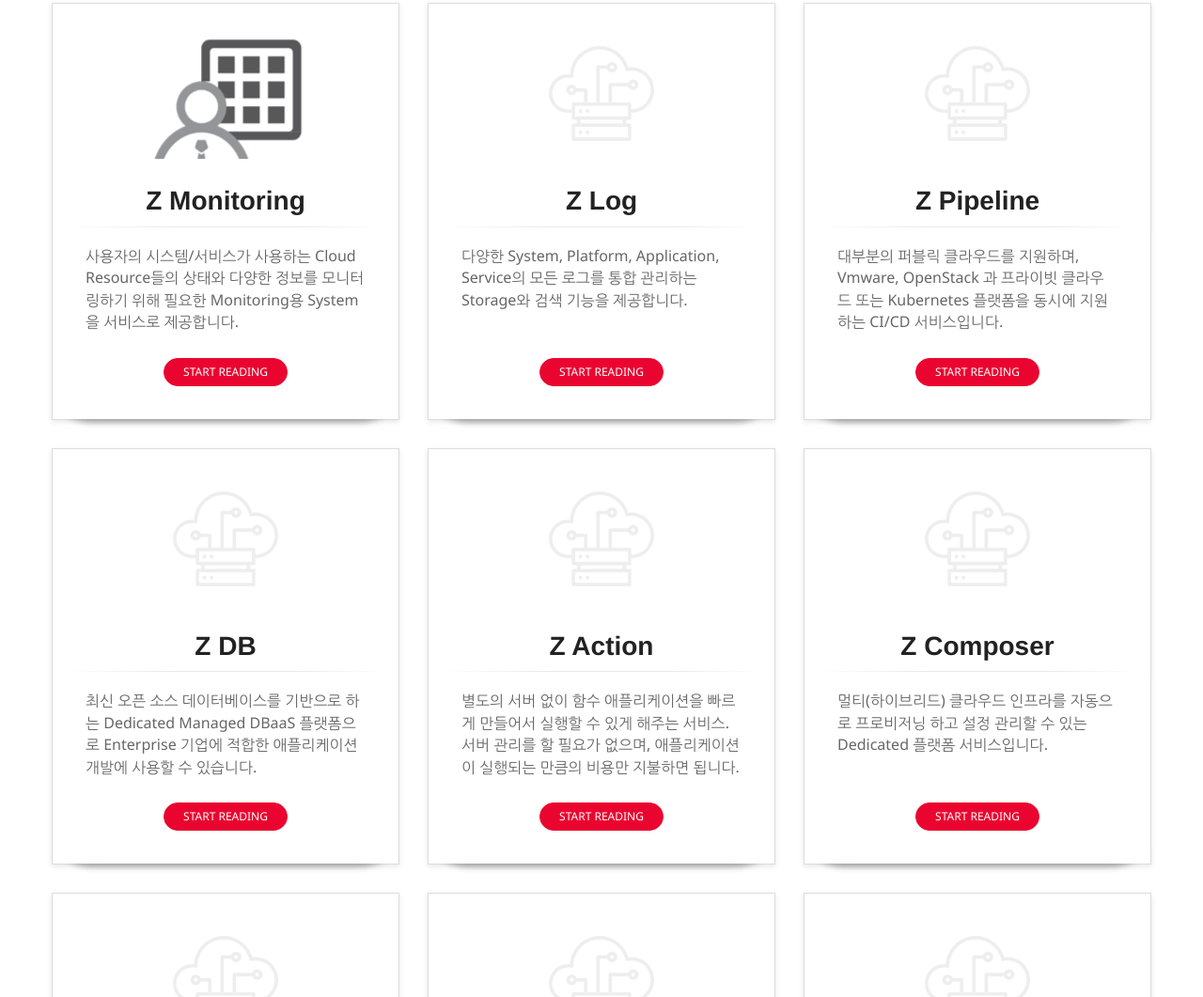
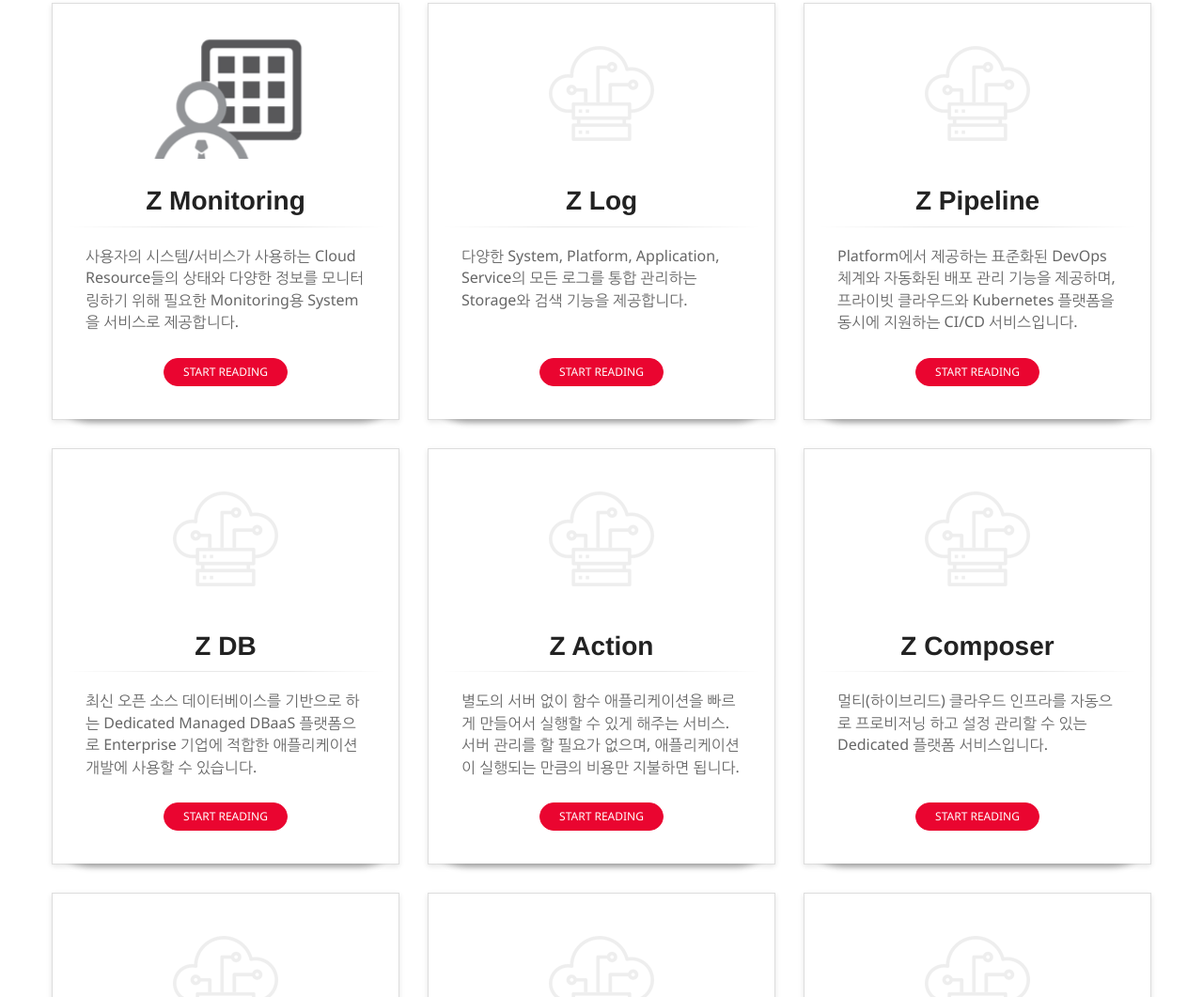
Before and after one commit to Najeongho/skcloud.io, a plain HTML site: page index.html in a window 1280 px wide. Shown: the part 2574-3635 px from the top of the page at 94% size. Drawn offline with Linux system fonts and the light colour scheme; files whose address does not match are found by name; a web font is replaced by a local one.

Commit message:
pipeline added

```diff
--- a/index.html
+++ b/index.html
@@ -152,7 +152,7 @@
                     <div class="body">
                       <h3>Z Pipeline</h3>
                       <div class="separator"></div>
-                      <p>대부분의 퍼블릭 클라우드를 지원하며, Vmware, OpenStack 과 프라이빗 클라우드 또는 Kubernetes 플랫폼을 동시에 지원하는 CI/CD 서비스입니다. </p>
+                      <p>Platform에서 제공하는 표준화된 DevOps 체계와 자동화된 배포 관리 기능을 제공하며, 프라이빗 클라우드와 Kubernetes 플랫폼을 동시에 지원하는 CI/CD 서비스입니다. </p>
                       <a href="#" target="_blank" class="btn btn-default btn-sm radius-50">START READING</a>
                     </div>
                   </div>
```
